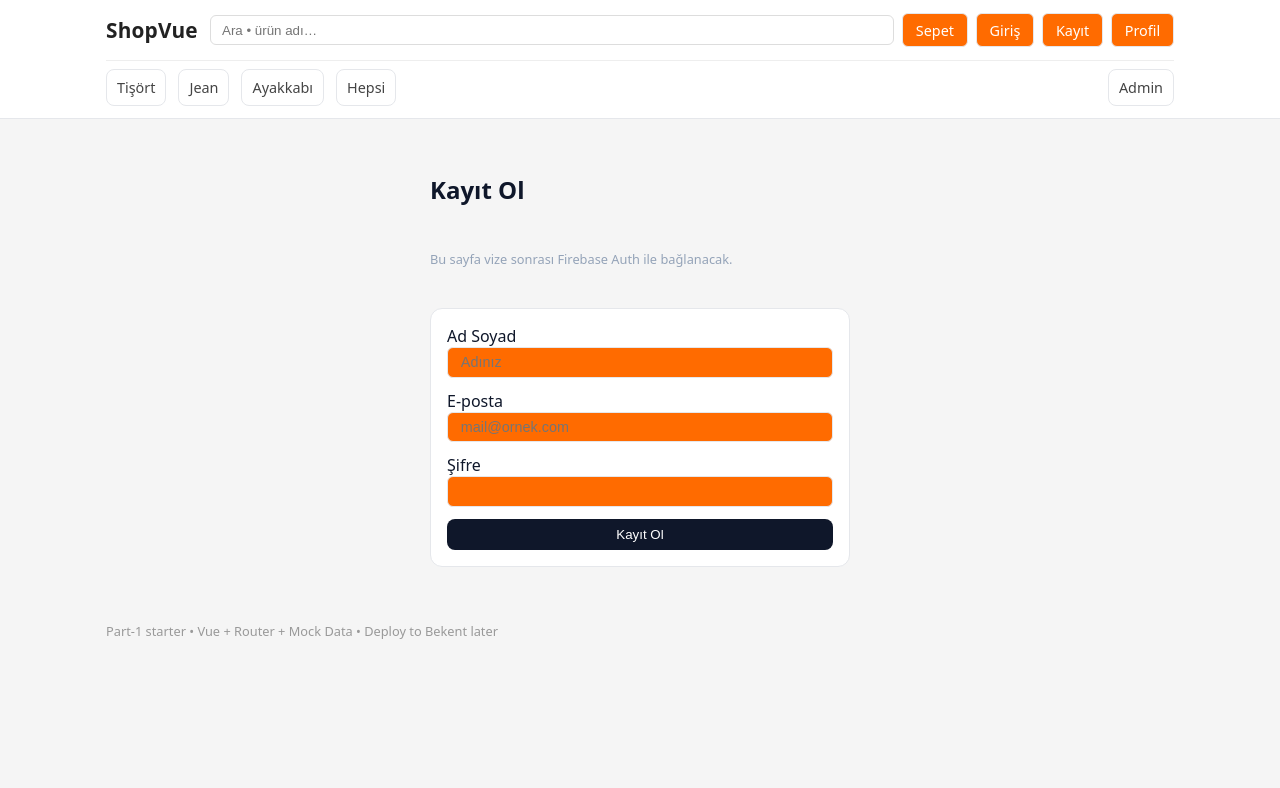
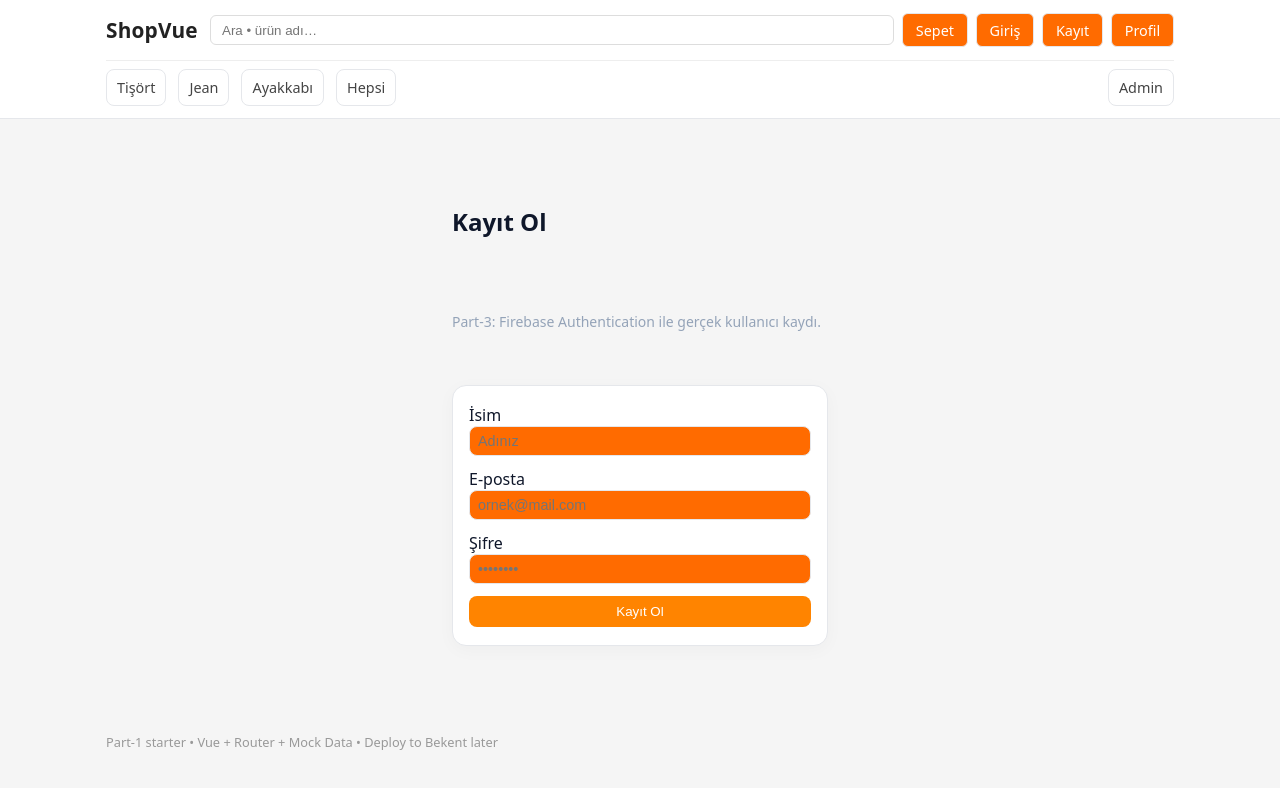
Before and after one commit to MohammedAl-jafri/ecommerce-defacto, a Vue app: page /register in a window 1280 px wide. Shown: the top 788 px of the page. Built offline with nearby package versions, Linux system fonts and the light colour scheme; no server answers.

Commit message:
implement login, register, and profile pages with firebase auth

```diff
--- a/src/pages/Login.vue
+++ b/src/pages/Login.vue
@@ -1,44 +1,51 @@
 <script setup>
 import { ref } from 'vue'
+import { useRouter } from 'vue-router'
+import { signInWithEmailAndPassword } from 'firebase/auth'
+import { auth } from '../firebase'
+
+const router = useRouter()
 
 const email = ref('')
 const password = ref('')
-const message = ref('')
+const loading = ref(false)
+const error = ref('')
 
-const login = () => {
-  // Part-3: burada Firebase Auth çağrısı yapılacak
+const handleLogin = async () => {
+  error.value = ''
   if (!email.value || !password.value) {
-    message.value = 'E-posta ve şifre gerekli.'
+    error.value = 'E-posta ve şifre zorunlu.'
     return
   }
-  message.value = 'Demo mod: Giriş işlemi burada olacak.'
+
+  loading.value = true
+  try {
+    await signInWithEmailAndPassword(auth, email.value, password.value)
+    await router.push({ name: 'profile' })
+  } catch (err) {
+    console.error(err)
+    error.value = 'Giriş başarısız: ' + err.message
+  } finally {
+    loading.value = false
+  }
 }
 </script>
 
 <template>
-  <section style="max-width:420px;margin:0 auto">
+  <section class="auth-wrapper">
     <h2>Giriş</h2>
-    <p class="muted">Part-1/2: sadece arayüz. Part-3'te gerçek Firebase Auth eklenecek.</p>
+    <p class="muted">
+      Firebase Auth ile e-posta/şifre girişi.
+    </p>
 
-    <div
-      style="
-        background:white;
-        margin-top:16px;
-        padding:16px;
-        border-radius:12px;
-        border:1px solid #e5e7eb;
-        display:grid;
-        gap:12px;
-      "
-    >
+    <form class="card" @submit.prevent="handleLogin">
       <label>
         E-posta
         <input
           v-model="email"
           type="email"
+          class="btn"
           placeholder="ornek@mail.com"
-          class="btn"
-          style="width:100%"
         />
       </label>
 
@@ -48,28 +55,56 @@ const login = () => {
           v-model="password"
           type="password"
           class="btn"
-          style="width:100%"
+          placeholder="••••••••"
         />
       </label>
 
-      <button
-        @click="login"
-        style="background:#0f172a;color:white;border:none;padding:8px 0;border-radius:8px;cursor:pointer"
-      >
-        Giriş Yap
+      <button type="submit" :disabled="loading" class="primary">
+        {{ loading ? 'Giriş yapılıyor…' : 'Giriş Yap' }}
       </button>
 
-      <p v-if="message" class="muted">{{ message }}</p>
-
-      <p class="muted" style="font-size:12px">
-        İpucu: Admin sayfasını korumak için buraya Firebase Auth bağlanacak.
-      </p>
-    </div>
+      <p v-if="error" class="error">{{ error }}</p>
+    </form>
   </section>
 </template>
 
 <style scoped>
+.auth-wrapper {
+  max-width: 400px;
+  margin: 0 auto;
+  padding: 32px 12px;
+  display: grid;
+  gap: 16px;
+}
+.card {
+  background: #fff;
+  padding: 18px 16px;
+  border-radius: 14px;
+  border: 1px solid #e5e7eb;
+  box-shadow: 0 4px 18px rgba(0, 0, 0, 0.03);
+  display: grid;
+  gap: 12px;
+}
+.btn {
+  width: 100%;
+  border-radius: 8px;
+  border: 1px solid #e5e7eb;
+  padding: 6px 8px;
+}
+.primary {
+  background: #ff8400;
+  color: #fff;
+  border: none;
+  border-radius: 8px;
+  padding: 8px 12px;
+  cursor: pointer;
+}
+.error {
+  color: #b91c1c;
+  font-size: 13px;
+}
 .muted {
   color: #94a3b8;
+  font-size: 14px;
 }
 </style>
--- a/src/pages/Profile.vue
+++ b/src/pages/Profile.vue
@@ -1,61 +1,68 @@
 <script setup>
-import { ref } from 'vue'
+import { computed } from 'vue'
+import { useRouter } from 'vue-router'
+import useAuth from '../stores/useAuth'
 
-// Part-3'te buraya Firebase Auth'tan gelen kullanıcı bilgisi yerleştirilecek
-const user = ref({
-  name: 'Demo Kullanıcı',
-  email: 'demo@example.com',
-})
+const router = useRouter()
+const { user, logout } = useAuth()
 
-const orders = ref([
-  // Part-3'te Firestore'dan çekilecek
-  { id: 'ORD-001', total: 350, status: 'Hazırlanıyor' },
-  { id: 'ORD-002', total: 149, status: 'Teslim edildi' },
-])
+const email = computed(() => user.value?.email || '')
+const name = computed(() => user.value?.displayName || 'Misafir')
+
+const handleLogout = async () => {
+  await logout()
+  router.push({ name: 'home' })
+}
 </script>
 
 <template>
-  <section style="max-width:720px;margin:0 auto;display:grid;gap:16px">
+  <section class="profile-wrapper">
     <h2>Profil</h2>
-    <p class="muted">Kullanıcı bilgileri ve sipariş geçmişi.</p>
 
-    <!-- user card -->
-    <div
-      style="background:white;border:1px solid #e5e7eb;border-radius:12px;padding:14px;display:grid;gap:6px"
-    >
-      <h3>Hesap Bilgileri</h3>
-      <p><strong>Ad:</strong> {{ user.name }}</p>
-      <p><strong>E-posta:</strong> {{ user.email }}</p>
-      <p class="muted" style="font-size:12px">
-        Not: Giriş yaptıktan sonra bu alan Firebase'den gelecektir.
-      </p>
+    <div v-if="!email" class="muted">
+      Giriş yapmamışsınız. Lütfen önce giriş yapın.
     </div>
 
-    <!-- orders -->
-    <div
-      style="background:white;border:1px solid #e5e7eb;border-radius:12px;padding:14px;display:grid;gap:8px"
-    >
-      <h3>Siparişlerim</h3>
-      <div v-if="orders.length">
-        <div
-          v-for="o in orders"
-          :key="o.id"
-          style="display:flex;justify-content:space-between;align-items:center"
-        >
-          <div>
-            <strong>{{ o.id }}</strong>
-            <div class="muted">{{ o.status }}</div>
-          </div>
-          <div>{{ o.total }} ₺</div>
-        </div>
-      </div>
-      <p v-else class="muted">Henüz sipariş yok.</p>
+    <div v-else class="card">
+      <p><strong>İsim:</strong> {{ name }}</p>
+      <p><strong>E-posta:</strong> {{ email }}</p>
+
+      <button class="danger" @click="handleLogout">Çıkış Yap</button>
+
+      <p class="muted" style="margin-top:8px;">
+        İleride: Sipariş geçmişi bu sayfada listelenecek.
+      </p>
     </div>
   </section>
 </template>
 
 <style scoped>
+.profile-wrapper {
+  max-width: 480px;
+  margin: 0 auto;
+  padding: 32px 12px;
+  display: grid;
+  gap: 16px;
+}
+.card {
+  background: #fff;
+  padding: 18px 16px;
+  border-radius: 14px;
+  border: 1px solid #e5e7eb;
+  box-shadow: 0 4px 18px rgba(0, 0, 0, 0.03);
+  display: grid;
+  gap: 8px;
+}
+.danger {
+  background: #fee2e2;
+  color: #b91c1c;
+  border: none;
+  border-radius: 8px;
+  padding: 8px 12px;
+  cursor: pointer;
+}
 .muted {
   color: #94a3b8;
+  font-size: 14px;
 }
 </style>
--- a/src/pages/Register.vue
+++ b/src/pages/Register.vue
@@ -1,66 +1,128 @@
 <script setup>
 import { ref } from 'vue'
+import { useRouter } from 'vue-router'
+import { auth } from '../firebase'
+import { createUserWithEmailAndPassword, updateProfile } from 'firebase/auth'
+import useAuth from '../stores/useAuth'
 
-const name = ref('')
+const router = useRouter()
+const { user } = useAuth()
+
 const email = ref('')
 const password = ref('')
-const message = ref('')
+const displayName = ref('')
+const loading = ref(false)
+const error = ref('')
 
-const register = () => {
-  if (!name.value || !email.value || !password.value) {
-    message.value = 'Tüm alanlar zorunlu.'
+const handleRegister = async () => {
+  error.value = ''
+  if (!email.value || !password.value) {
+    error.value = 'E-posta ve şifre zorunlu.'
     return
   }
-  // Part-3: burada Firebase Auth (createUserWithEmailAndPassword) gelecek
-  message.value = 'Demo mod: Kayıt burada yapılacak.'
+
+  loading.value = true
+  try {
+    const cred = await createUserWithEmailAndPassword(
+      auth,
+      email.value,
+      password.value
+    )
+
+    if (displayName.value) {
+      await updateProfile(cred.user, { displayName: displayName.value })
+    }
+
+    // after register → go profile
+    await router.push({ name: 'profile' })
+  } catch (err) {
+    console.error(err)
+    error.value = err.message
+  } finally {
+    loading.value = false
+  }
 }
 </script>
 
 <template>
-  <section style="max-width:420px;margin:0 auto">
+  <section class="auth-wrapper">
     <h2>Kayıt Ol</h2>
-    <p class="muted">Bu sayfa vize sonrası Firebase Auth ile bağlanacak.</p>
+    <p class="muted">
+      Part-3: Firebase Authentication ile gerçek kullanıcı kaydı.
+    </p>
 
-    <div
-      style="
-        background:white;
-        margin-top:16px;
-        padding:16px;
-        border-radius:12px;
-        border:1px solid #e5e7eb;
-        display:grid;
-        gap:12px;
-      "
-    >
+    <form class="card" @submit.prevent="handleRegister">
       <label>
-        Ad Soyad
-        <input v-model="name" class="btn" style="width:100%" placeholder="Adınız" />
+        İsim
+        <input v-model="displayName" class="btn" placeholder="Adınız" />
       </label>
 
       <label>
         E-posta
-        <input v-model="email" type="email" class="btn" style="width:100%" placeholder="mail@ornek.com" />
+        <input
+          v-model="email"
+          type="email"
+          class="btn"
+          placeholder="ornek@mail.com"
+        />
       </label>
 
       <label>
         Şifre
-        <input v-model="password" type="password" class="btn" style="width:100%" />
+        <input
+          v-model="password"
+          type="password"
+          class="btn"
+          placeholder="••••••••"
+        />
       </label>
 
-      <button
-        @click="register"
-        style="background:#0f172a;color:white;border:none;padding:8px 0;border-radius:8px;cursor:pointer"
-      >
-        Kayıt Ol
+      <button type="submit" :disabled="loading" class="primary">
+        {{ loading ? 'Kaydediliyor…' : 'Kayıt Ol' }}
       </button>
 
-      <p v-if="message" class="muted">{{ message }}</p>
-    </div>
+      <p v-if="error" class="error">{{ error }}</p>
+    </form>
   </section>
 </template>
 
 <style scoped>
+.auth-wrapper {
+  max-width: 400px;
+  margin: 0 auto;
+  padding: 32px 12px;
+  display: grid;
+  gap: 16px;
+}
+.card {
+  background: #fff;
+  padding: 18px 16px;
+  border-radius: 14px;
+  border: 1px solid #e5e7eb;
+  box-shadow: 0 4px 18px rgba(0, 0, 0, 0.03);
+  display: grid;
+  gap: 12px;
+}
+.btn {
+  width: 100%;
+  border-radius: 8px;
+  border: 1px solid #e5e7eb;
+  padding: 6px 8px;
+}
+.primary {
+  background: #ff8400;
+  color: #fff;
+  border: none;
+  border-radius: 8px;
+  padding: 8px 12px;
+  cursor: pointer;
+}
+.error {
+  color: #b91c1c;
+  font-size: 13px;
+}
 .muted {
   color: #94a3b8;
+  font-size: 14px;
 }
 </style>
```
